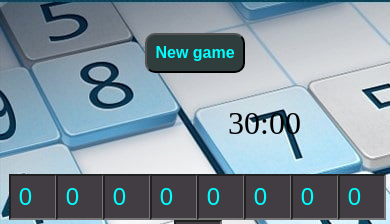
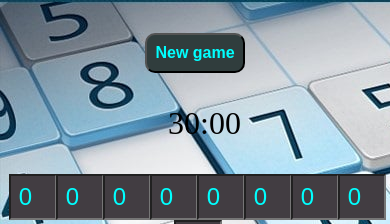
Before and after one commit to nrg361/Sudoku-Solver, a plain HTML site: page index.html in a window 390 px wide. Shown: the top 224 px of the page. Drawn offline with Linux system fonts and the light colour scheme.

Commit message:
Update style.css

```diff
--- a/style.css
+++ b/style.css
@@ -58,7 +58,7 @@ body{
 .inl{
     display: inline-flex;
     font-size: xx-large;
-    margin-left: 220px;
+    margin-left: 160px;
 }
 
 }
```
